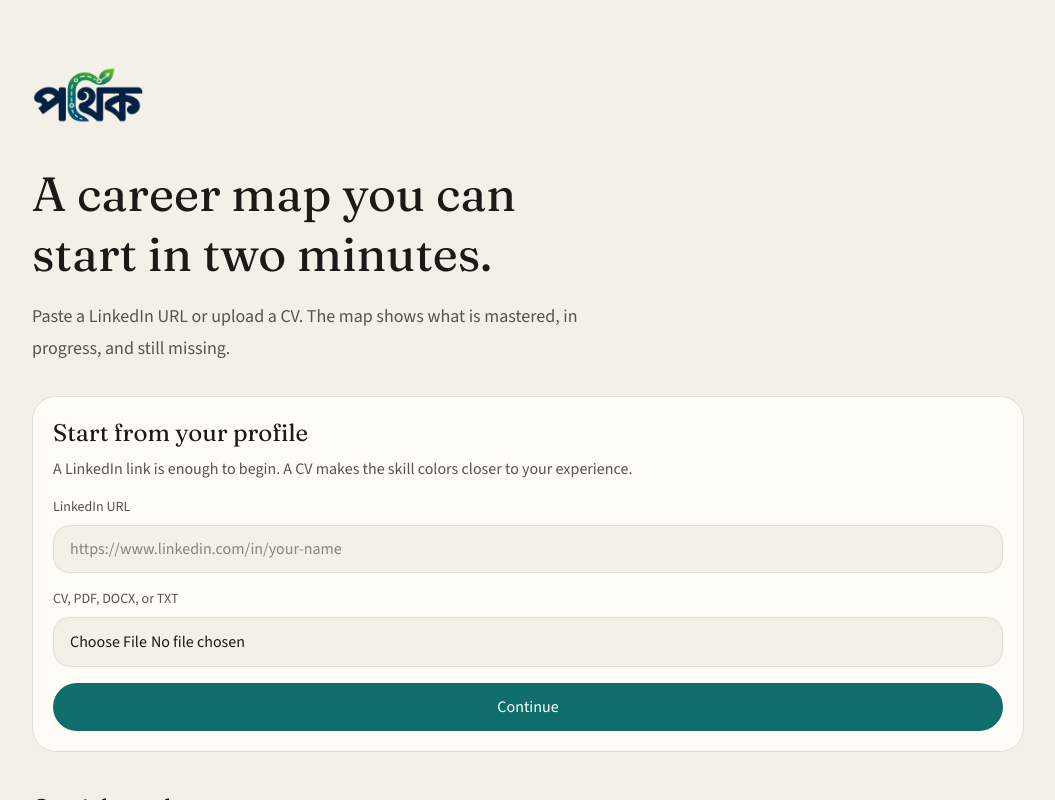
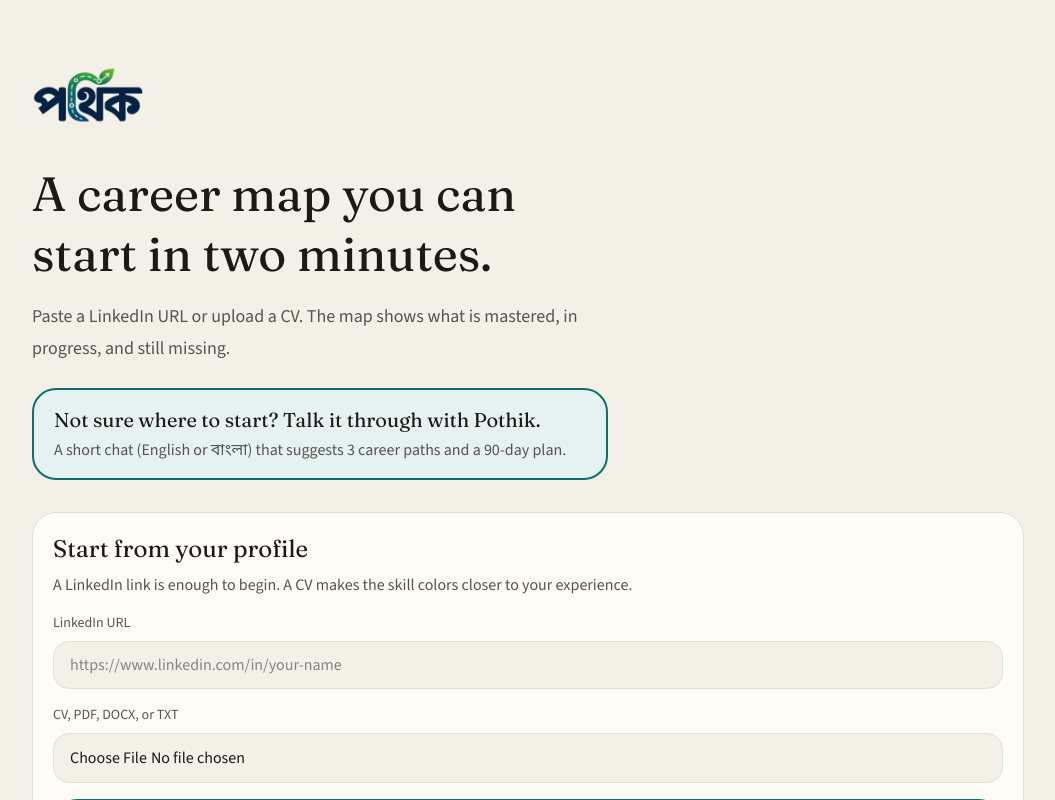
Before and after one commit to ratulhasanruhan/pothik, a Next.js app: page / in a window 1280 px wide. Shown: the top 800 px of the page, without its empty margins (112-1167 px from the left). Built offline with nearby package versions, Linux system fonts and the light colour scheme.

Commit message:
Link the Pothik guide from the home page; fix Bangla fonts and the dark-mode logo.

```diff
--- a/app/globals.css
+++ b/app/globals.css
@@ -62,8 +62,8 @@
   --color-mastered: var(--mastered);
   --color-progress: var(--progress);
   --color-gap: var(--gap);
-  --font-sans: var(--font-source-sans), sans-serif;
-  --font-display: var(--font-fraunces), Georgia, serif;
+  --font-sans: var(--font-source-sans), var(--font-bengali, "Noto Sans Bengali"), sans-serif;
+  --font-display: var(--font-fraunces), var(--font-bengali, "Noto Sans Bengali"), Georgia, serif;
 }
 
 body {
--- a/app/guide/page.tsx
+++ b/app/guide/page.tsx
@@ -13,7 +13,7 @@
 
 export default function GuidePage() {
   return (
-    <div className={bengali.variable} style={{ fontFamily: "var(--font-sans), var(--font-bengali)" }}>
+    <div className={`${bengali.variable} font-sans`}>
       <SessionProvider>
         <GuideApp />
       </SessionProvider>
--- a/components/home-screen.tsx
+++ b/components/home-screen.tsx
@@ -1,5 +1,6 @@
 "use client";
 
+import Link from "next/link";
 import { useRouter } from "next/navigation";
 import { useState } from "react";
 import { Logo } from "@/components/logo";
@@ -66,6 +67,13 @@
       <p className="mt-4 max-w-xl text-lg leading-8 text-muted">
         Paste a LinkedIn URL or upload a CV. The map shows what is mastered, in progress, and still missing.
       </p>
+      <Link
+        href="/guide"
+        className="mt-6 flex max-w-xl flex-col gap-1 rounded-3xl border-2 border-accent bg-accent-soft px-5 py-4"
+      >
+        <span className="font-display text-xl">Not sure where to start? Talk it through with Pothik.</span>
+        <span className="text-muted">A short chat (English or বাংলা) that suggests 3 career paths and a 90-day plan.</span>
+      </Link>
       {saved && savedProgress ? (
         <div className="mt-8 flex flex-wrap items-center justify-between gap-4 rounded-3xl border border-line bg-surface px-5 py-5">
           <div>
--- a/components/pothik/guide-app.tsx
+++ b/components/pothik/guide-app.tsx
@@ -36,7 +36,7 @@
     <header className="no-print border-b border-line bg-surface">
       <div className="mx-auto flex w-full max-w-3xl flex-wrap items-center gap-x-4 gap-y-2 px-4 py-3">
         <Link href="/guide" className="flex items-center gap-2" aria-label={t.appName}>
-          <Image src="/pothik-logo.png" alt="" width={40} height={40} className="size-10" />
+          <Image src="/pothik-logo.png" alt="" width={40} height={40} className="size-10 rounded-full dark:bg-white" />
           <span className="font-display text-xl">{t.appName}</span>
         </Link>
         <div className="ml-auto flex flex-wrap items-center gap-2">
```
